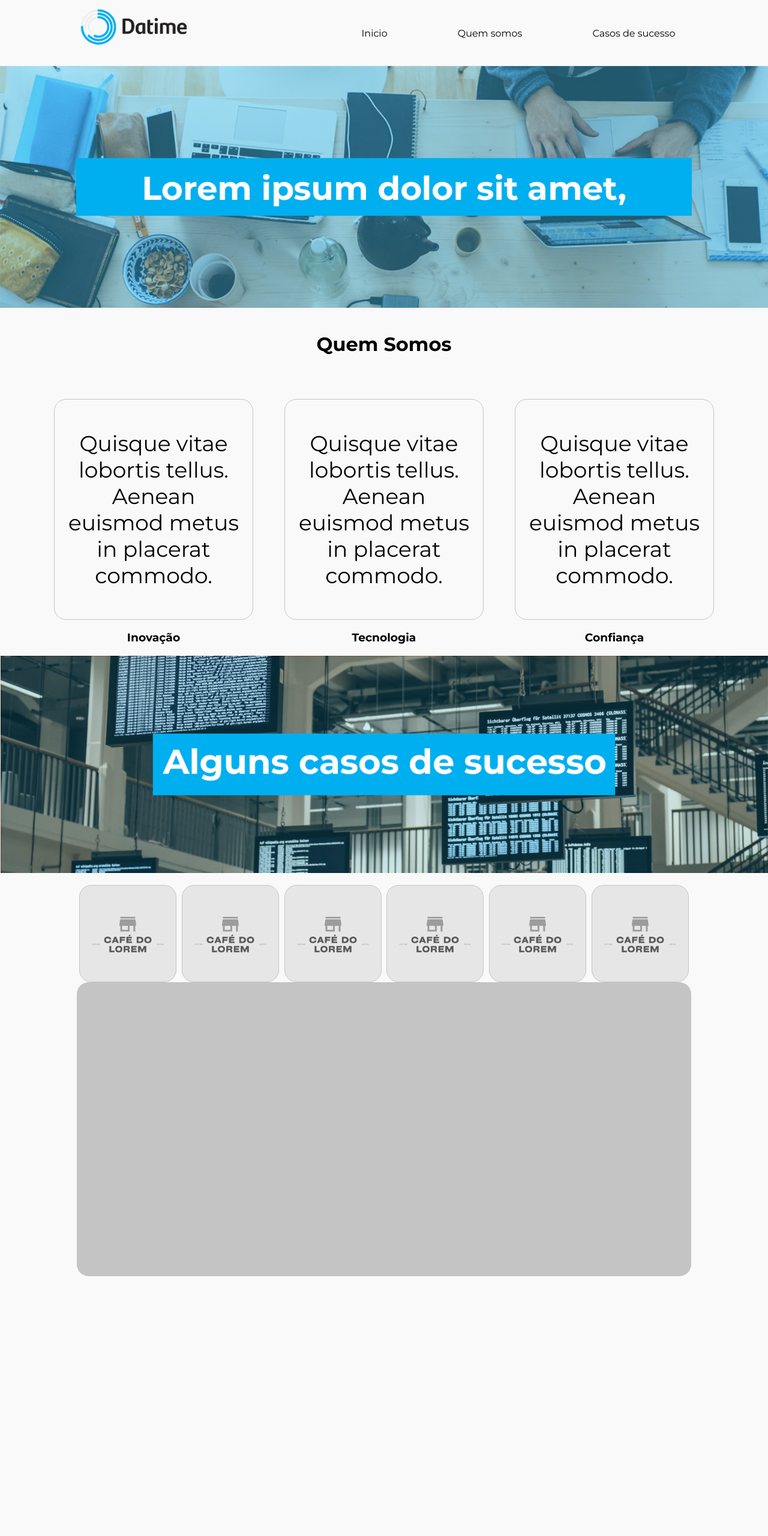
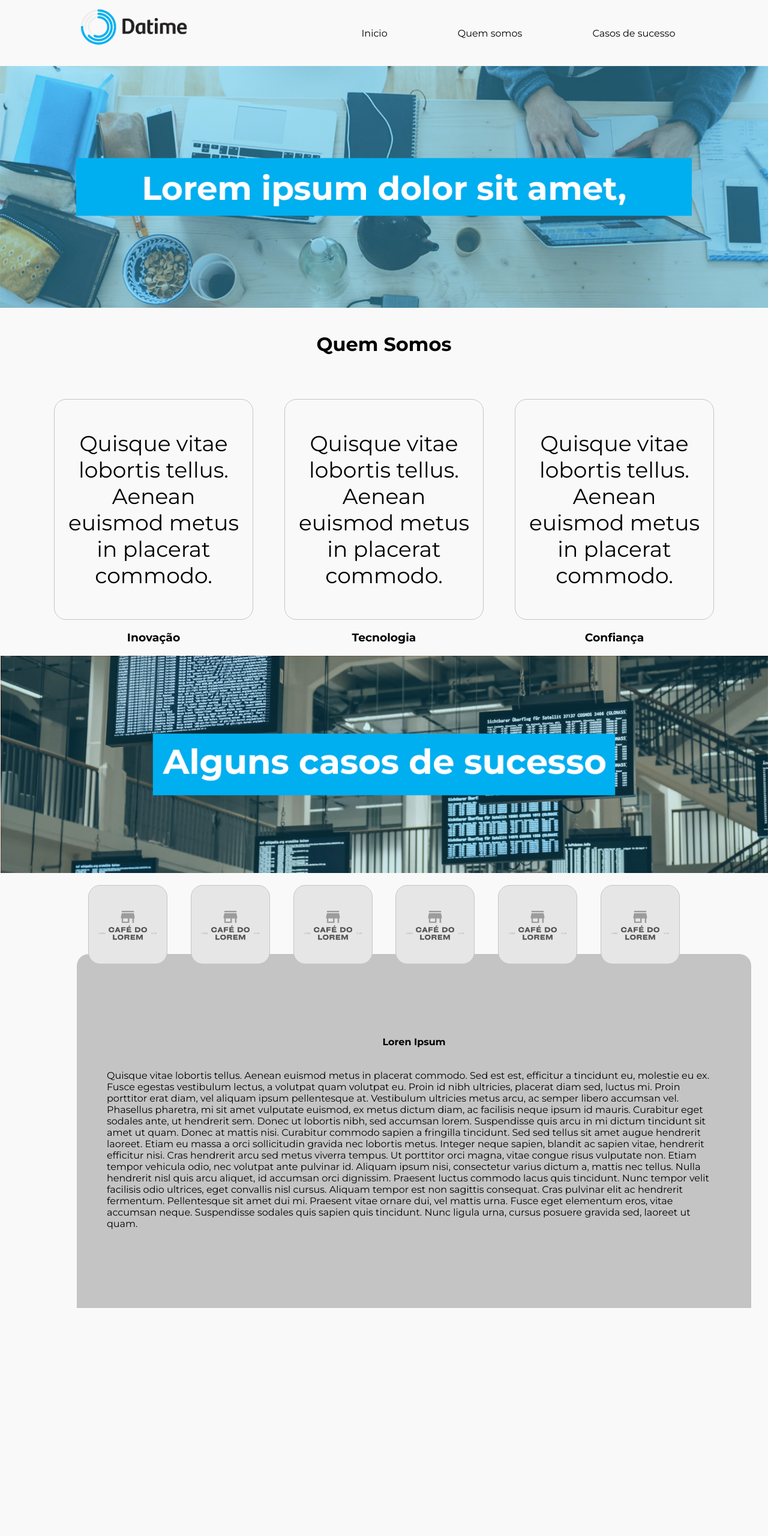
Before and after one commit to Jandrade2k/datime-landing, a React app: page / in a window 1280 px wide. Shown: the top 2560 px of the page at 60% size. Before the commit the page ends 2127 px from the top, so only its background shows below. Built offline with nearby package versions, Linux system fonts and the light colour scheme.

Commit message:
index finalizado, resta apenas os icons

```diff
--- a/src/components/contact/index.jsx
+++ b/src/components/contact/index.jsx
@@ -3,7 +3,10 @@ import './style.css'
 
 export function Contact() {
     return (
-        <>
-        </>
+        <div className="contact">
+            <div>
+
+            </div>
+        </div>
     )
 }
--- a/src/components/contact/style.css
+++ b/src/components/contact/style.css
@@ -0,0 +1,7 @@
+.contact {
+    background-color: #282828;
+    width: 100%;
+    height: 400px;
+    position: absolute;
+    top:330%;
+}
--- a/src/components/info/index.jsx
+++ b/src/components/info/index.jsx
@@ -4,7 +4,17 @@ import './style.css';
 export function Info() {
     return (
         <div className="info">
+            <h4>Loren Ipsum</h4>
+            <p>
 
+
+                Quisque vitae lobortis tellus. Aenean euismod metus in placerat commodo. Sed est est, efficitur a tincidunt eu, molestie eu ex. Fusce egestas vestibulum lectus, a volutpat quam volutpat eu. Proin id nibh ultricies, placerat diam sed, luctus mi. Proin porttitor erat diam, vel aliquam ipsum pellentesque at. Vestibulum ultricies metus arcu, ac semper libero accumsan vel. Phasellus pharetra, mi sit amet vulputate euismod, ex metus dictum diam, ac facilisis neque ipsum id mauris. Curabitur eget sodales ante, ut hendrerit sem.
+
+                Donec ut lobortis nibh, sed accumsan lorem. Suspendisse quis arcu in mi dictum tincidunt sit amet ut quam. Donec at mattis nisi. Curabitur commodo sapien a fringilla tincidunt. Sed sed tellus sit amet augue hendrerit laoreet. Etiam eu massa a orci sollicitudin gravida nec lobortis metus. Integer neque sapien, blandit ac sapien vitae, hendrerit efficitur nisi. Cras hendrerit arcu sed metus viverra tempus. Ut porttitor orci magna, vitae congue risus vulputate non.
+
+                Etiam tempor vehicula odio, nec volutpat ante pulvinar id. Aliquam ipsum nisi, consectetur varius dictum a, mattis nec tellus. Nulla hendrerit nisl quis arcu aliquet, id accumsan orci dignissim. Praesent luctus commodo lacus quis tincidunt. Nunc tempor velit facilisis odio ultrices, eget convallis nisl cursus. Aliquam tempor est non sagittis consequat. Cras pulvinar elit ac hendrerit fermentum. Pellentesque sit amet dui mi. Praesent vitae ornare dui, vel mattis urna. Fusce eget elementum eros, vitae accumsan neque. Suspendisse sodales quis sapien quis tincidunt. Nunc ligula urna, cursus posuere gravida sed, laoreet ut quam.
+
+            </p>
         </div>
     )
 }
--- a/src/components/info/style.css
+++ b/src/components/info/style.css
@@ -3,5 +3,14 @@
     width: 80%;
     margin: 0 auto;
     background-color: #c4c4c4;
-    border-radius: 20px;
+    border-radius: 20px 20px 0 0;
+    position: absolute;
+    left: 10%;
+    top: 1590px;
+    z-index: -1000;
+    display: flex;
+    flex-direction: column;
+    justify-content:center;
+    align-items: center;
+    padding: 50px;
 }
--- a/src/components/mini-card/style.css
+++ b/src/components/mini-card/style.css
@@ -4,12 +4,13 @@
     border: 1.5px solid #c4c4c4;
     /* max-width: 165px;
     max-height: 165px; */
-    width: 160px;
-    height: 160px;
+    width: 130px;
+    height: 130px;
     display: flex;
     justify-content:center;
     align-items:center;
     filter: grayscale(100%);
+    z-index: 0;
 }
 
 .mini-card img {
--- a/src/pages/index/index.jsx
+++ b/src/pages/index/index.jsx
@@ -3,15 +3,17 @@ import { Header } from "../../components/header";
 import { Banner } from "../../components/banner";
 import { Content } from "../../components/content";
 import { Cases } from "../../components/cases";
+import {Contact} from "../../components/contact";
 
 export function Index() {
 
     return (
-        <>
+        <div className="body">
             <Header />
             <Banner href="banner" />
             <Content />
             <Cases />
-        </>
+            <Contact />
+        </div>
     )
 }
--- a/src/pages/index/styles.css
+++ b/src/pages/index/styles.css
@@ -0,0 +1,6 @@
+.body {
+    display: flex;
+    flex-direction: column;
+    justify-content:center;
+    align-items:center;
+}
```
Also changed, not shown: 1 other file.
